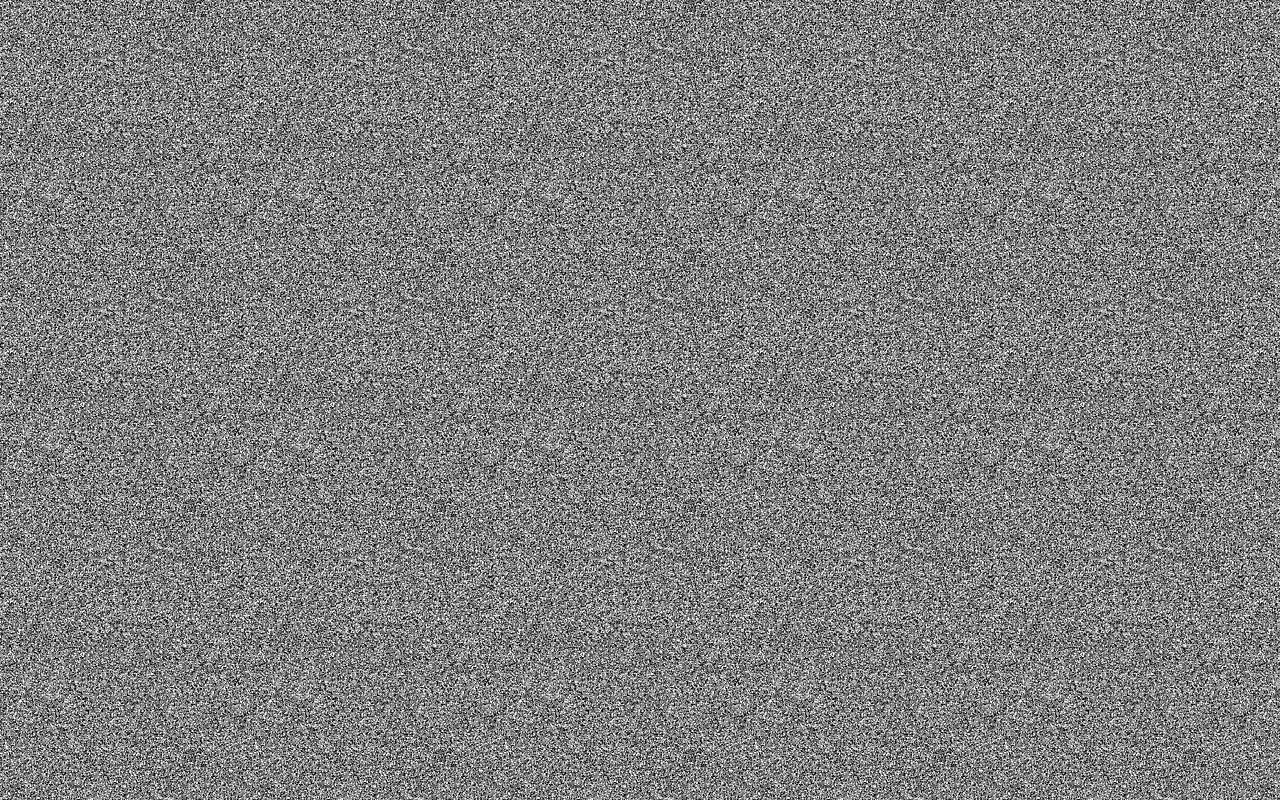
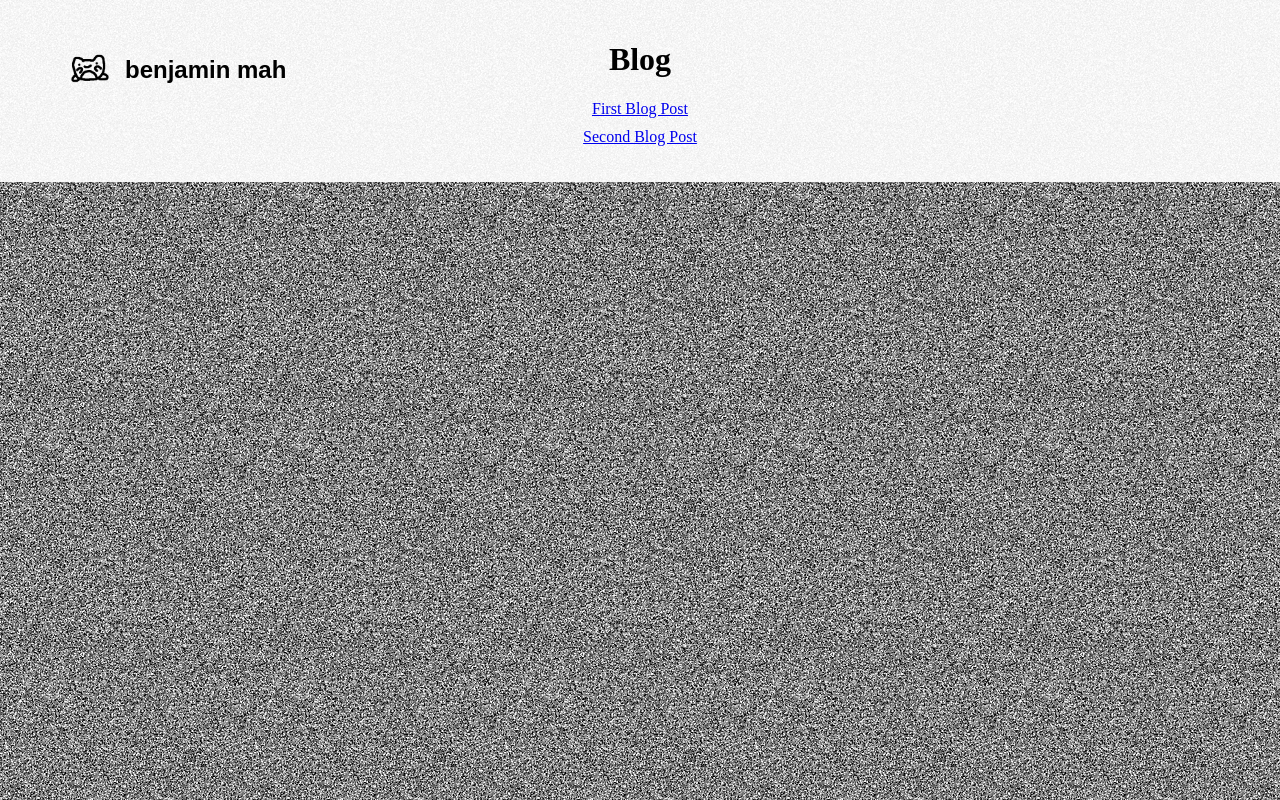
Before and after one commit to benjaminmah/personal-portfolio, a React (Create React App) app: page /blog in a window 1280 px wide. Before the commit this address had no page. Built offline with nearby package versions, Linux system fonts and the light colour scheme; a web font is replaced by a local one.

Commit message:
Initial blog page

```diff
--- a/package.json
+++ b/package.json
@@ -8,6 +8,7 @@
     "@testing-library/user-event": "^13.5.0",
     "react": "^18.3.1",
     "react-dom": "^18.3.1",
+    "react-markdown": "^9.0.1",
     "react-router-dom": "^6.23.1",
     "react-scripts": "5.0.1",
     "web-vitals": "^2.1.4"
--- /dev/null
+++ b/public/blog/posts.json
@@ -0,0 +1,4 @@
+[
+    { "id": "post1", "title": "First Blog Post" },
+    { "id": "post2", "title": "Second Blog Post" }
+]
--- a/src/App.js
+++ b/src/App.js
@@ -2,6 +2,8 @@ import React from 'react';
 import { BrowserRouter as Router, Route, Routes } from 'react-router-dom';
 import Home from './components/home';
 import About from './components/about';
+import Blog from './components/blog';
+import BlogPost from './components/blog-post';
 import Layout from './components/layout';
 import { MusicPlayerProvider } from './MusicPlayerContext';
 
@@ -13,6 +15,8 @@ const App = () => {
           <Route path="/" element={<Layout />}>
             <Route index element={<Home />} />
             <Route path="about" element={<About />} />
+            <Route path="blog" element={<Blog />} />
+            <Route path="blog/:id" element={<BlogPost />} />
             {/* Add other routes here */}
           </Route>
         </Routes>
--- /dev/null
+++ b/src/components/blog-post.js
@@ -0,0 +1,24 @@
+import React, { useState, useEffect } from 'react';
+import { useParams } from 'react-router-dom';
+import ReactMarkdown from 'react-markdown';
+import '../styles/blog.css';
+
+const BlogPost = () => {
+    const { id } = useParams();
+    const [content, setContent] = useState('');
+
+    useEffect(() => {
+        fetch(`/blog/${id}.md`)
+            .then(response => response.text())
+            .then(text => setContent(text))
+            .catch(error => console.error('Error fetching the blog post:', error));
+    }, [id]);
+
+    return (
+        <div className="blog-post">
+            <ReactMarkdown>{content}</ReactMarkdown>
+        </div>
+    );
+}
+
+export default BlogPost;
--- a/src/components/blog.js
+++ b/src/components/blog.js
@@ -0,0 +1,29 @@
+import React, { useState, useEffect } from 'react';
+import { Link } from 'react-router-dom';
+import '../styles/blog.css';
+
+const Blog = () => {
+    const [posts, setPosts] = useState([]);
+
+    useEffect(() => {
+        fetch('/blog/posts.json')
+            .then(response => response.json())
+            .then(data => setPosts(data))
+            .catch(error => console.error('Error fetching the blog posts:', error));
+    }, []);
+
+    return (
+        <div className="blog">
+            <h1>Blog</h1>
+            <ul className="blog-menu">
+                {posts.map((post, index) => (
+                    <li key={index}>
+                        <Link to={`/blog/${post.id}`}>{post.title}</Link>
+                    </li>
+                ))}
+            </ul>
+        </div>
+    );
+}
+
+export default Blog;
--- a/src/styles/about.css
+++ b/src/styles/about.css
@@ -27,7 +27,11 @@ html, body {
     text-align: left;
     padding-top: 120px;
     font-family: 'Gaegu', sans-serif;
-    padding-bottom: 70px;
+    padding-bottom: 20px;
+    margin-left: auto;
+    margin-right: auto;
+    padding-left: 40px;
+    padding-right: 40px;
 }
 
 .about-me h1, .about-me p {
@@ -68,6 +72,7 @@ html, body {
     align-items: center;
     max-width: 800px;
     margin-bottom: 40px;
+    margin-top: 20px;
 }
 
 .about-image {
@@ -180,13 +185,41 @@ html, body {
     }
 }
 
-
 .about-me a {
     text-decoration: none;
-    color: #29ac4a;
+    color: #083ede;
     transition: color 0.3s ease
 }
 
 .about-me a:hover {
-    color: #33d35b;
+    color: #5875cc;
 }
+
+/* Media query to stack images below text on smaller screens */
+@media (max-width: 768px) {
+    .about-container, .experiences-container, .projects-container {
+        flex-direction: column;
+        text-align: left;
+    }
+
+    .about-image, .experiences-image, .projects-image {
+        margin: 15px auto 0;
+    }
+
+    .about-image, .experiences-image, .projects-image {
+        width: 150px;
+        height: 150px;
+    }
+
+    .experiences-container {
+        flex-direction: column;
+    }
+
+    .experiences {
+        order: 1;
+    }
+
+    .experiences-image {
+        order: 2;
+    }
+}
--- a/src/styles/blog.css
+++ b/src/styles/blog.css
@@ -0,0 +1,31 @@
+html, body {
+    margin: 0;
+    padding: 0;
+    height: 100%;
+    width: 100%;
+    overflow: hidden;
+    background: url('../../public/static.gif') repeat;
+    background-size: 250px 250px;
+}
+
+.blog {
+    text-align: center;
+    padding: 20px;
+    background-color: rgba(255, 255, 255, 0.925);
+}
+
+.blog-menu {
+    list-style: none;
+    padding: 0;
+}
+
+.blog-menu li {
+    margin: 10px 0;
+}
+
+.blog-post {
+    max-width: 800px;
+    margin: 0 auto;
+    text-align: left;
+    padding: 20px;
+}
```
Also changed, not shown: public/blog/post1.md (added, +4 -0 lines), 1 other file (tests, documents, lock files or other folders).
